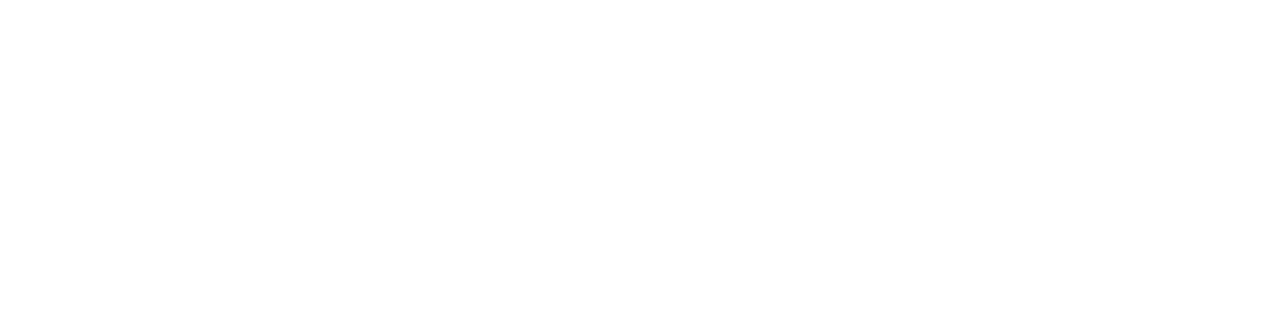
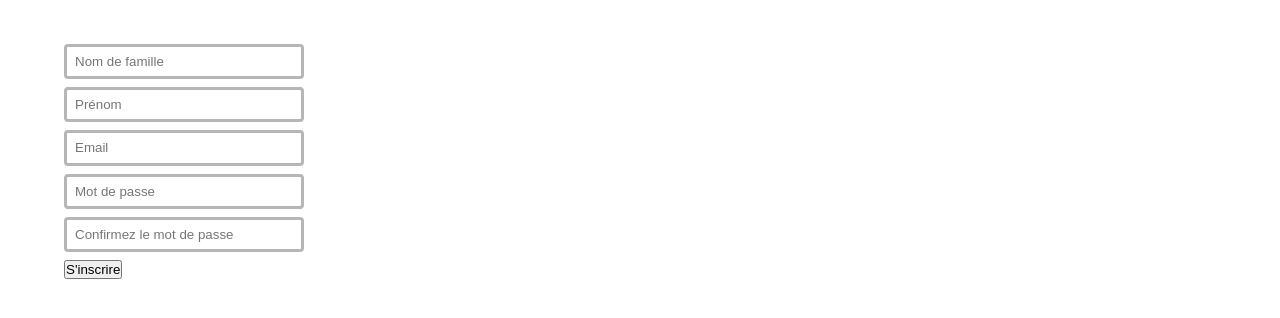
Before and after one commit to SebastienStordeur/Groupomania, a React (Create React App) app: page /register in a window 1280 px wide. Shown: the part 180-498 px from the top of the page. Built offline with nearby package versions, Linux system fonts and the light colour scheme.

Commit message:
register form created

```diff
--- a/src/Components/Pages/registerPage.js
+++ b/src/Components/Pages/registerPage.js
@@ -1,10 +1,12 @@
 import React from 'react';
 import SignupHeader from '../Headers/SignupHeader';
+import RegisterForm from '../forms/RegisterForm';
 
 const RegisterPage = () => {
   return (
     <div>
       <SignupHeader />
+      <RegisterForm />
     </div>
   )
 }
--- /dev/null
+++ b/src/Components/forms/RegisterForm.js
@@ -0,0 +1,55 @@
+import React from "react";
+import '../../style.css';
+
+const RegisterForm = () => {
+
+
+
+  return (
+    <div className="register-form">
+      <label className="input" value="Nom de famille">
+        <input
+          className="input__field lastname-input"
+          type="text"
+          placeholder="Nom de famille"
+          required
+        />
+      </label>
+      <label className="input">
+        <input
+          className="input__field firstname-input"
+          type="text"
+          placeholder="Prénom"
+          required
+        />
+      </label>
+      <label className="input">
+        <input
+          className="input__field email-input"
+          type="text"
+          placeholder="Email"
+          required
+        />
+      </label>
+      <label className="input">
+        <input
+          className="input__field password-input password1"
+          type="password"
+          placeholder="Mot de passe"
+          required
+        />
+      </label>
+      <label className="input">
+        <input
+          className="input__field password-input password2"
+          type="password"
+          placeholder="Confirmez le mot de passe"
+          required
+        />
+      </label>
+      <button type="submit">S'inscrire</button>
+    </div>
+  );
+};
+
+export default RegisterForm;
--- /dev/null
+++ b/src/sass/components/_forms.scss
@@ -0,0 +1,21 @@
+@import '../utils/variables';
+
+.register-form{
+  margin: 10rem 4rem;
+}
+input {
+  margin-bottom: 0.5rem;
+}
+.input {
+  position: relative;
+  &__field {
+    box-sizing: border-box;
+    display: block;
+    width: 15rem;
+    height: 2.2rem;
+    border: 3px solid $border-color;
+    border-radius: 4px;
+    padding: .5rem;
+  }
+
+}
--- a/src/sass/main.scss
+++ b/src/sass/main.scss
@@ -1,3 +1,4 @@
 @import './components/navbar-signup.scss';
 @import './base/global.scss';
 @import './utils/variables';
+@import './components/forms';
--- a/src/sass/utils/_variables.scss
+++ b/src/sass/utils/_variables.scss
@@ -1,3 +1,4 @@
 $primary-color: #FFD7D7;
 
 $white: #FFFFFF;
+$border-color: #B6B6B6;
--- a/src/style.css
+++ b/src/style.css
@@ -30,4 +30,25 @@ a {
   text-decoration: none;
 }
 
+.register-form {
+  margin: 10rem 4rem;
+}
+
+input {
+  margin-bottom: 0.5rem;
+}
+
+.input {
+  position: relative;
+}
+.input__field {
+  box-sizing: border-box;
+  display: block;
+  width: 15rem;
+  height: 2.2rem;
+  border: 3px solid #B6B6B6;
+  border-radius: 4px;
+  padding: 0.5rem;
+}
+
 /*# sourceMappingURL=style.css.map */
```
Also changed, not shown: 1 other file (tests, documents, lock files or other folders).
